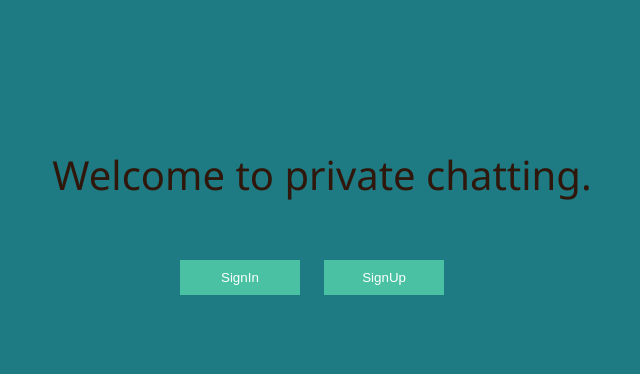
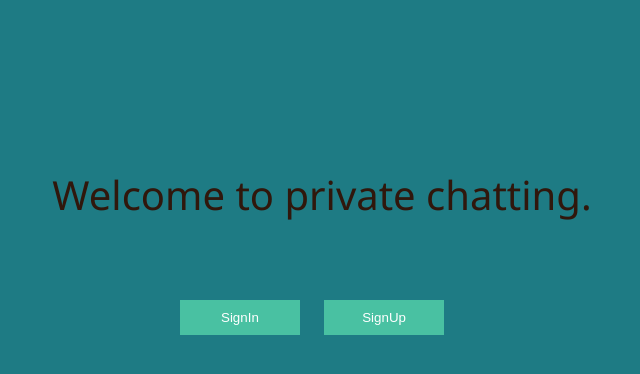
Before and after one commit to ak340701/chating, a PHP site: page / in a window 1280 px wide. Shown: the part 67-441 px from the top of the page, without its empty margins (318-958 px from the left). Run offline with PHP 8.4, Linux system fonts and the light colour scheme.

Commit message:
Update style.css

```diff
--- a/css/style.css
+++ b/css/style.css
@@ -30,7 +30,7 @@ p {
 }
 #welcome-note{
        Padding-top:20px;
-       line-height:10px;
+       line-height:50px;
 }
 
 
```
